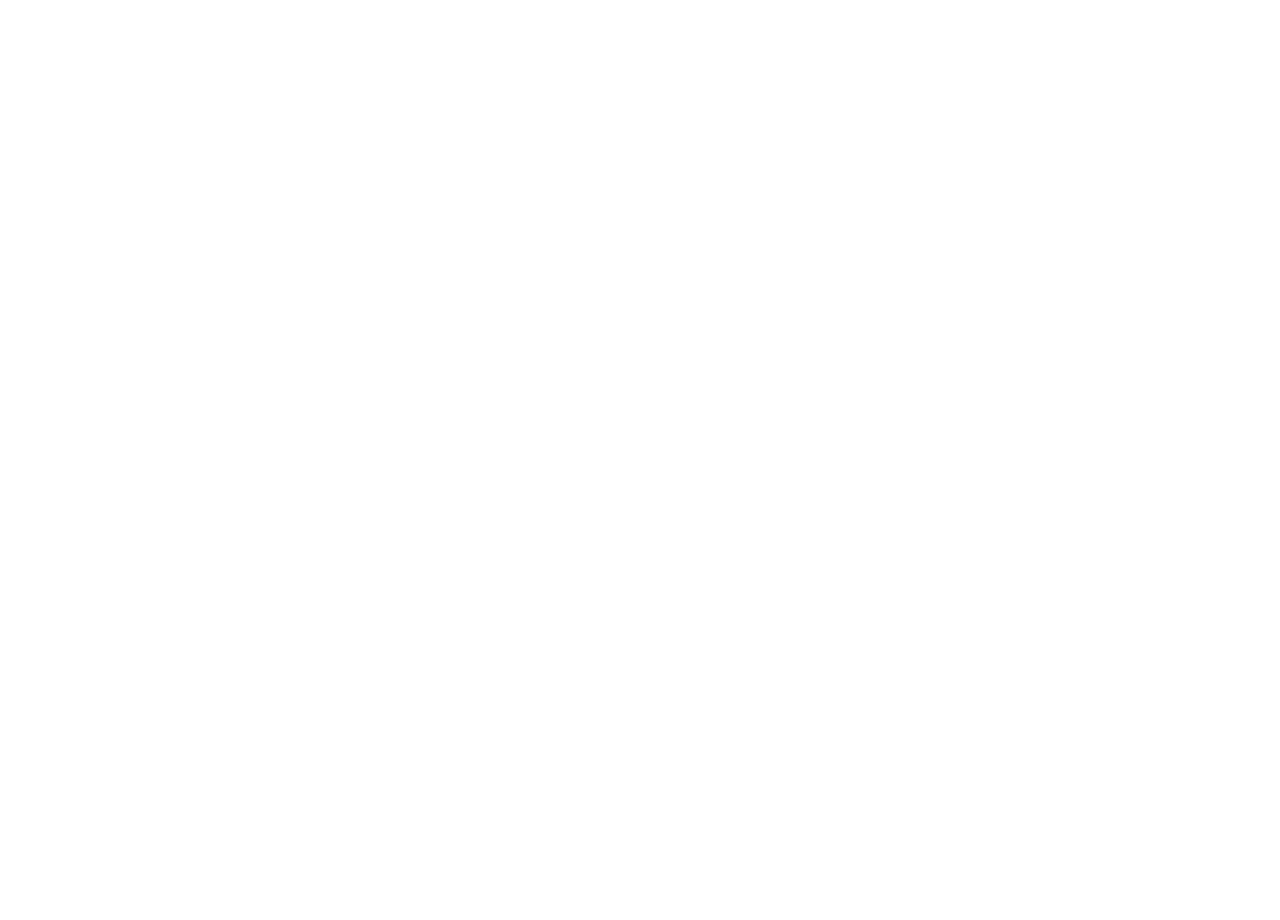
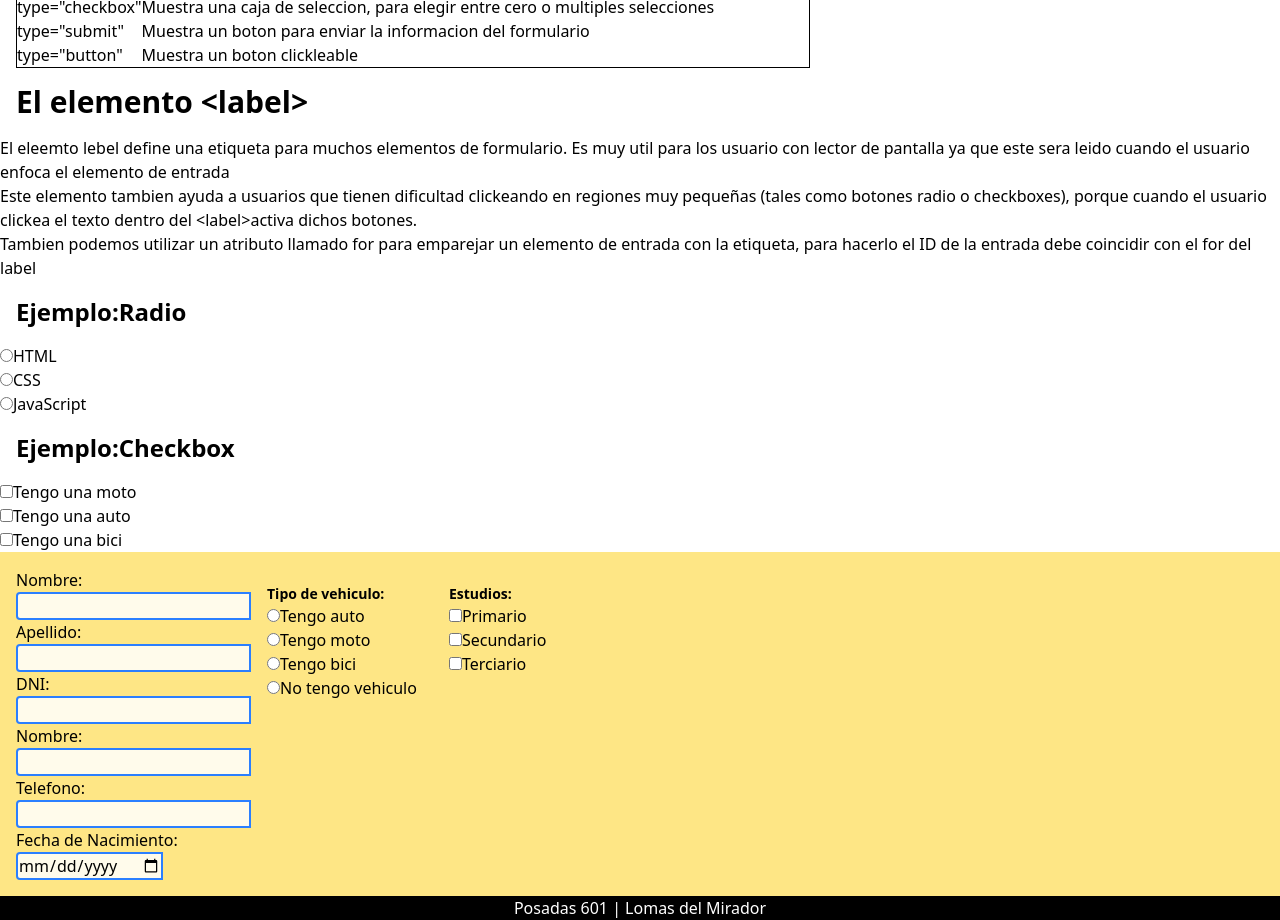
Before and after one commit to mav00402/CursoReact, a React (Vite) app: page /claseform in a window 1280 px wide. Before the commit this address had no page. Shown: the part 700-1620 px from the top of the page. Before the commit the page ends 800 px from the top, so only its background shows below. Built offline with nearby package versions, Linux system fonts and the light colour scheme.

Commit message:
Clase 07/11

```diff
--- a/src/componentes/claseform.jsx
+++ b/src/componentes/claseform.jsx
@@ -1,3 +1,6 @@
+//componentes
+import FormularioFinal from "./formulariofinal"
+
 export default function ClaseForm(){
     return(
         <>
@@ -82,6 +85,7 @@
                 </div>
 
             </div>
+            <FormularioFinal />
         </>
     )
 }
--- /dev/null
+++ b/src/componentes/formulariofinal.jsx
@@ -0,0 +1,45 @@
+export default function FormularioFinal (){
+    return(
+        <form className="bg-amber-200 p-4 flex md:flex-row flex-col">
+            <div className="[&>input]:border-2 [&>input]:border-blue-500 [&>input]:rounded-s-sm [&>input]:bg-amber-50 ">
+                <label for="fnombre">Nombre:</label><br></br>
+                <input type="text" name="fnombre" id="fnombre"></input><br></br>
+                <label for="fapellido">Apellido:</label><br></br>
+                <input type="text" name="fapellido" id="fapellido"></input><br></br>
+                <label for="fdni">DNI:</label><br></br>
+                <input type="text" name="fdni" id="fdno"></input><br></br>
+                <label for="fmail">Nombre:</label><br></br>
+                <input type="text" name="fmail" id="fmail"></input><br></br>
+                <label for="ftelefono">Telefono:</label><br></br>
+                <input type="text" name="ftelefono" id="ftelefono"></input><br></br>
+                {/*<label>El type="date" nos nuestra un calendario que varia segun el navegador</label><br></br>*/}
+                <label for="fnac">Fecha de Nacimiento:</label><br></br>
+                <input type="date" name="fnac" id="fnac"></input><br></br>
+            </div>
+
+
+            <div className="formradios m-4">
+                <p className="font-bold text-sm">Tipo de vehiculo: </p>
+                <input type="radio" id="fauto" name="fvehiculo" value="Auto"></input>
+                <label for="fvehiculo">Tengo auto</label><br></br>
+                <input type="radio" id="fmoto" name="fvehiculo" value="Moto"></input>
+                <label for="fvehiculo">Tengo moto</label><br></br>
+                <input type="radio" id="fbici" name="fvehiculo" value="Bici"></input>
+                <label for="fvehiculo">Tengo bici</label><br></br>
+                <input type="radio" id="fnada" name="fvehiculo" value="Nada"></input>
+                <label for="fvehiculo">No tengo vehiculo</label><br></br>
+            </div>
+
+            <div className="formcheckbox m-4">
+                <p className="font-bold text-sm">Estudios: </p>
+                <input type="checkbox" id="festudio1" name="festudio1" value="Primario"></input>
+                <label for="festudio1">Primario</label><br></br>
+                <input type="checkbox" id="festudio2" name="festudio2" value="Secundario"></input>
+                <label for="festudio2">Secundario</label><br></br>
+                <input type="checkbox" id="festudio3" name="festudio3" value="Terciario"></input>
+                <label for="festudio3">Terciario</label><br></br>
+            </div>
+
+        </form>
+    )
+}
--- /dev/null
+++ b/src/componentes/hooks.jsx
@@ -0,0 +1,38 @@
+import { useState } from "react"
+
+//Componentes
+import FuncionUseState from "./usestate"
+
+export default function Hooks (){
+    const [nombre, setNombre] = useState("Marcelo")
+    return(
+        <div className="contenido [&>p]:m-4 [&>h1,h2,h3]:m-4 [&>h1,h2,h3]:font-bold">
+            <h1>React Hooks</h1>
+            <p>Los ganchos (Hooks) permiten a los componenetes funcionales acceder al estado y otras
+                propiedades sin la utilizacion de clases.<br></br> Proveen una API mas directa a conceptos de react
+                como props, states, context, etc...
+            </p>
+            <p>Son en definitiva funciones que permiten "engarchar a propiedades de react desde componenetes funcionales"</p>
+            <h2>Ejemplo:</h2>
+            <div className="p-4">
+                <p>Hola mi nombre es: {nombre}</p>
+                <button type="button" onClick={() => setNombre("Alejandro")}>Cambiar nombre</button>
+            </div>
+            <p>Se deben importar los Hooks desde react,
+            </p>
+            <h2>Reglas de Hooks</h2>
+            <p>Hay 3 reglas para los Hooks:
+                <ul>
+                    <li>Solo puedes ser llamados dentro de componenetes funcionales</li>
+                    <li>Solo pueden ser llamados en el nivel superior de un componenete</li>
+                    <li>No pueden ser condicionales</li>
+                </ul>
+            </p>
+            <FuncionUseState />
+
+        </div>
+
+
+
+    )
+}
--- a/src/componentes/inicio.jsx
+++ b/src/componentes/inicio.jsx
@@ -16,7 +16,7 @@
 
     return(
         <>
-            <h2 className="text-bold text-2xl m-3 ">Extructuras de datos: Objetos</h2>
+            {/*<h2 className="text-bold text-2xl m-3 ">Extructuras de datos: Objetos</h2>
             <div className="m-3">
             <p>En JS, los objetos se pueden ver como  una coleccion de propiedades. Con una sintaxis de llave/
             valor, se inicia un conjunto limitado de propiedades; luego se pueden agregar y eliminar propiedades.
@@ -76,6 +76,9 @@
             <p id="tazaMaterial"></p>
             <p id="tazaTamanio"></p>
             <p id="tazaColor"></p>
+            */}
+            <p>Pagina de Inicio</p>
+            <a href="./claseform">Link a clase formulario</a>
         </>
     )
 }
--- /dev/null
+++ b/src/componentes/usestate.jsx
@@ -0,0 +1,29 @@
+import { useState } from "react";
+
+export default function FuncionUseState(){
+    return(
+       <div className="contenido [&>p]:m-4 [&>h1,h2,h3]:m-4 [&>h1,h2,h3]:font-bold">
+        <h2>Hook useState</h2>
+        <p>Este Hooks se utiliza para mantener un seguimiento del estado de la aplicacion. Los estados generalmente
+            se refieren a datos o propiedades de la aplicacion que necesitan ser monitoreados.</p>
+        <p>El primer paso es importarlo desde react: import {useState} from 'react'</p>
+        <p>Luego inicializamos nuestro estado invocando a useState en nuestro componenete funcional. usestate
+            <ul>
+                <li>El estado actual</li>
+                <li>Una funcion que actualiza el estado</li>
+            </ul>
+        </p>
+        <h2>Ejemplo</h2>
+            <code>
+            import &#123; useState &#125; from 'react'; <br/>
+            function ColorFavorito() &#123;<br/>
+                const [color, setColor] = useState("Azul");
+            &#125;
+            </code>
+            <p>El primer valor, color, es nuestro estado actual, el segundo valor, setColor es la funcion que se
+                utiliza para actualizar nuestro estado. Estos nombres son variables que pueden llevar el nombre que quieran.
+            </p>
+            <p>Por ultimo establecemos el estado inicial en azul con la llamada a useState()</p>
+       </div>
+    )
+}
--- a/src/main.jsx
+++ b/src/main.jsx
@@ -12,6 +12,8 @@
 import Cabecera from './componentes/Cabecera'
 import ClaseForm from './componentes/claseform';
 import Pruebas from './componentes/pruebas';
+import Hooks from './componentes/hooks';
+
 
 //Import CSS
 import './css/general.css'
@@ -22,13 +24,18 @@
     Component: Inicio
   },
   {
-    path: "/clase-formulario",
+    path: "/claseform",
     Component: ClaseForm
   },
   {
     path: "/pruebas",
     Component: Pruebas
-  }
+  },
+  {
+    path: "/hooks",
+    Component: Hooks
+  },
+
 ]);
 
 createRoot(document.getElementById('root')).render(
```
